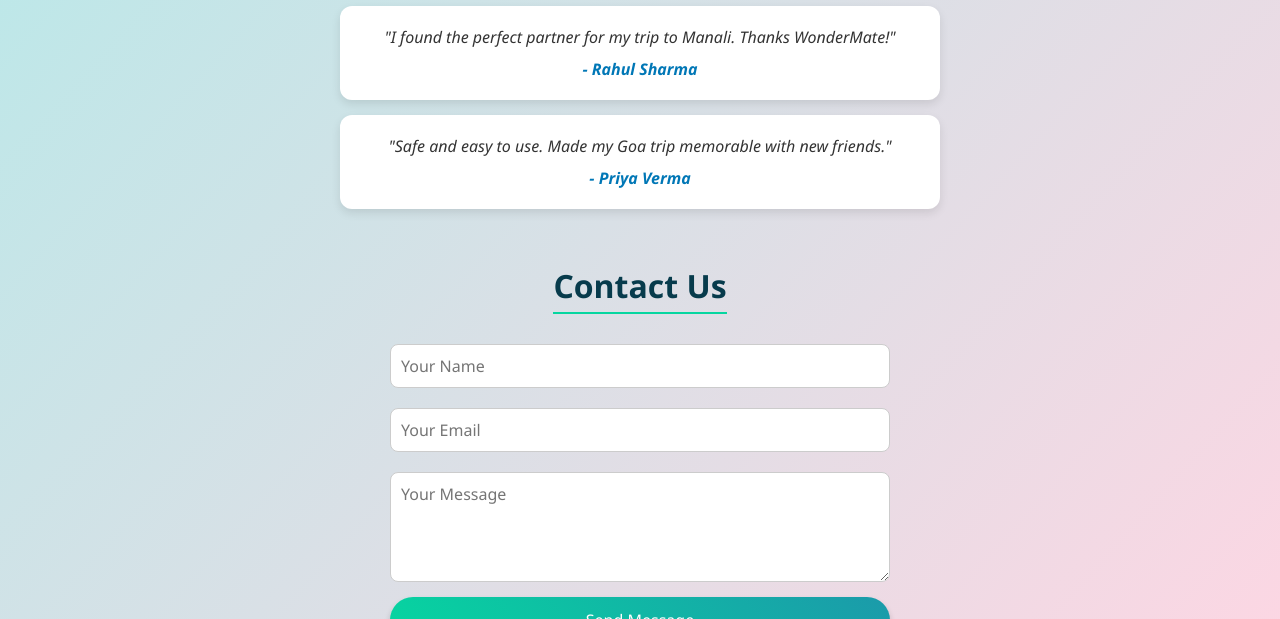
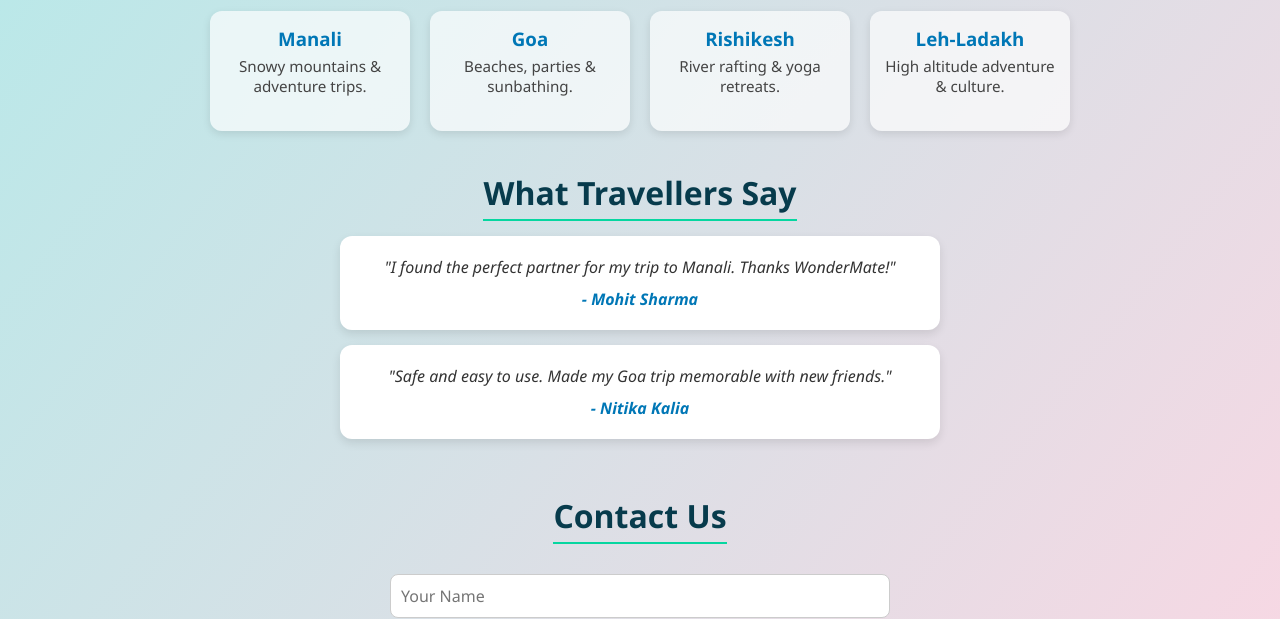
Before and after one commit to mohitsharmachambi044-design/WonderMate, a plain HTML site: page index.html in a window 1280 px wide. Shown: the part 710-1329 px from the top of the page. Drawn offline with Linux system fonts and the light colour scheme.

Commit message:
addnew points

```diff
--- a/index.html
+++ b/index.html
@@ -119,10 +119,37 @@
       width: 100%;
     }
 
+    /* Destinations */
+    .destinations {
+      display: flex;
+      flex-wrap: wrap;
+      justify-content: center;
+      gap: 20px;
+      margin-top: 20px;
+    }
+
+    .destination-card {
+      background: #ffffffa9;
+      padding: 15px;
+      border-radius: 12px;
+      box-shadow: 0 3px 8px rgba(0,0,0,0.1);
+      width: 200px;
+    }
+
+    .destination-card h3 {
+      margin-bottom: 5px;
+      color: #0077b6;
+    }
+
+    .destination-card p {
+      font-size: 0.95rem;
+      color: #444;
+    }
   </style>
 </head>
 <body>
 
+  <!-- Hero Section -->
   <h1>WonderMate</h1>
   <p>Every great journey begins with the right mate.</p>
   <button class="button">Get Started</button>
@@ -139,15 +166,36 @@
     <li>Safe, easy and free to use</li>
   </ul>
 
-  <!-- Testimonials -->
+  <!-- Destinations Section -->
+  <h2>Our Popular Destinations</h2>
+  <div class="destinations">
+    <div class="destination-card">
+      <h3>Manali</h3>
+      <p>Snowy mountains & adventure trips.</p>
+    </div>
+    <div class="destination-card">
+      <h3>Goa</h3>
+      <p>Beaches, parties & sunbathing.</p>
+    </div>
+    <div class="destination-card">
+      <h3>Rishikesh</h3>
+      <p>River rafting & yoga retreats.</p>
+    </div>
+    <div class="destination-card">
+      <h3>Leh-Ladakh</h3>
+      <p>High altitude adventure & culture.</p>
+    </div>
+  </div>
+
+  <!-- Testimonials Section -->
   <h2>What Travellers Say</h2>
   <div class="testimonial">
     "I found the perfect partner for my trip to Manali. Thanks WonderMate!"
-    <span>- Rahul Sharma</span>
+    <span>- Mohit Sharma</span>
   </div>
   <div class="testimonial">
     "Safe and easy to use. Made my Goa trip memorable with new friends."
-    <span>- Priya Verma</span>
+    <span>- Nitika Kalia</span>
   </div>
 
   <!-- Contact Form -->
```
